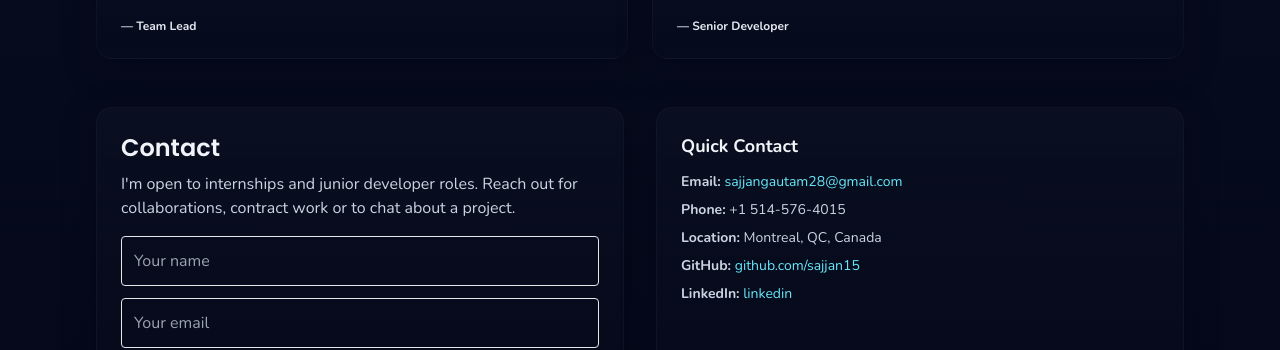
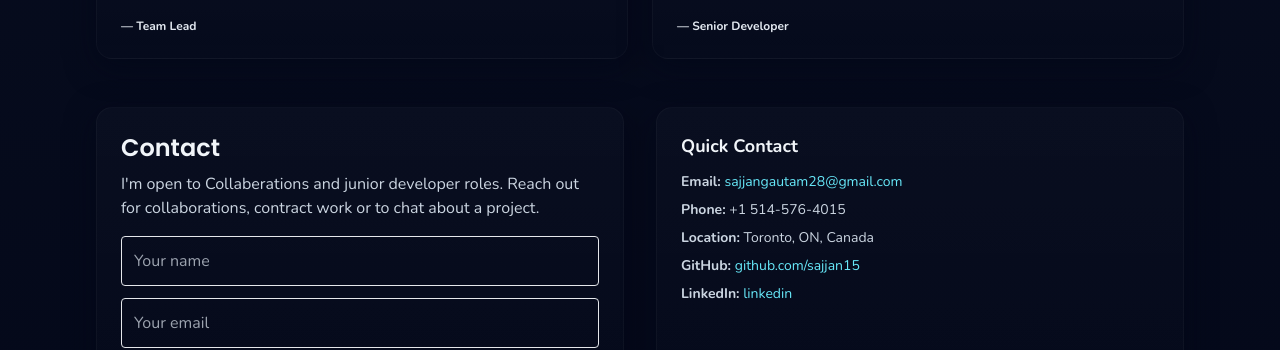
Before and after one commit to sajjan15/portfolio.page, a plain HTML site: page index.html in a window 1280 px wide. Shown: the part 1907-2257 px from the top of the page. Drawn offline with nearby package versions, Linux system fonts and the light colour scheme.

Commit message:
Minor changes

```diff
--- a/index.html
+++ b/index.html
@@ -356,7 +356,7 @@
       <section id="contact" class="mt-12 mb-24 grid md:grid-cols-2 gap-8">
         <div class="glass p-6 rounded-2xl card-border">
           <h2 class="text-2xl font-heading">Contact</h2>
-          <p class="mt-2 text-slate-300">I'm open to internships and junior developer roles. Reach out for collaborations, contract work or to chat about a project.</p>
+          <p class="mt-2 text-slate-300">I'm open to Collaberations and junior developer roles. Reach out for collaborations, contract work or to chat about a project.</p>
 
           <!-- mailto fallback form -->
           <form action="mailto:sajjangautam28@gmail.com" method="post" enctype="text/plain" class="mt-4 space-y-3">
@@ -375,7 +375,7 @@
           <div class="mt-3 text-sm text-slate-300 space-y-2">
             <div><strong>Email:</strong> <a class="text-cyan-300" href="mailto:sajjangautam28@gmail.com">sajjangautam28@gmail.com</a></div>
             <div><strong>Phone:</strong> +1 514-576-4015</div>
-            <div><strong>Location:</strong> Montreal, QC, Canada</div>
+            <div><strong>Location:</strong> Toronto, ON, Canada</div>
             <div><strong>GitHub:</strong> <a class="text-cyan-300" href="https://github.com/sajjan15">github.com/sajjan15</a></div>
             <div><strong>LinkedIn:</strong> <a class="text-cyan-300" href="https://www.linkedin.com/in/sajjan-gautam-68891a19a">linkedin</a></div>
           </div>
```
